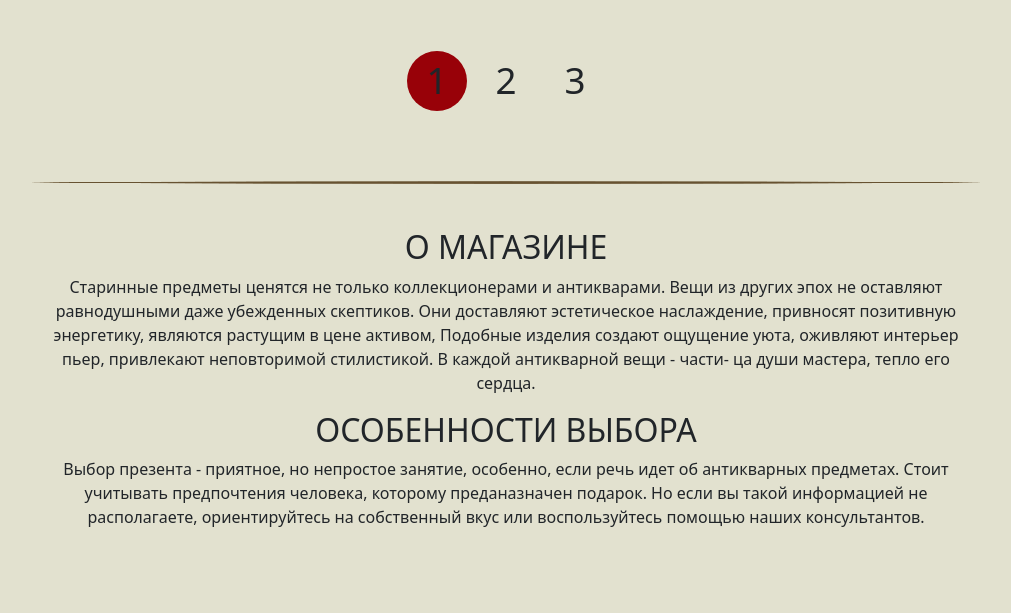
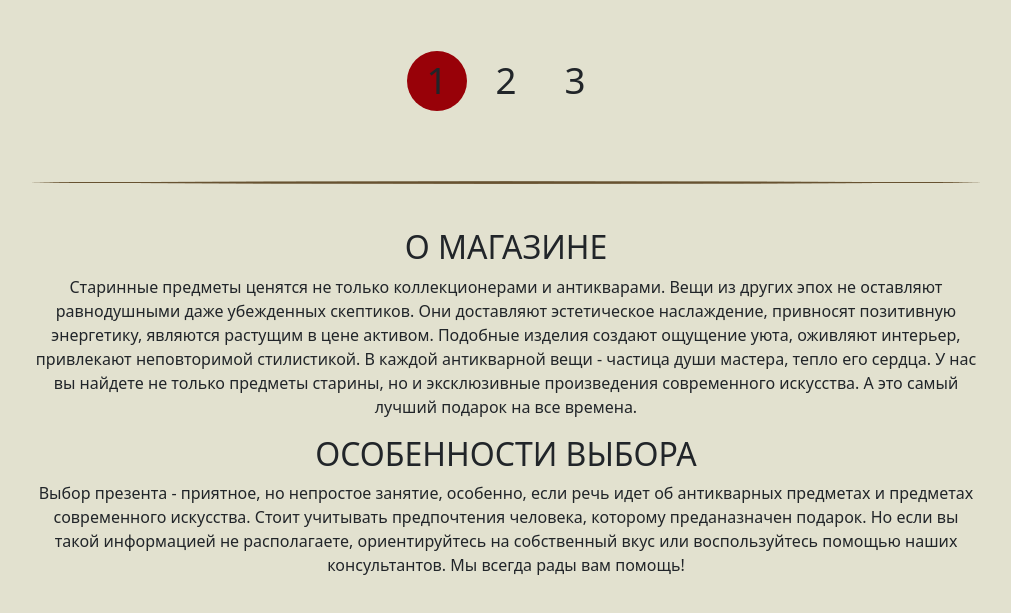
Before and after one commit to cronv/landing-pages, a plain HTML site: page index.html in a window 1280 px wide. Shown: the part 1418-2031 px from the top of the page, without its empty margins (134-1145 px from the left). Before the commit the page ends 1987 px from the top, so only its background shows below. Drawn offline with Linux system fonts and the light colour scheme.

Commit message:
Edit content

```diff
--- a/index.html
+++ b/index.html
@@ -193,17 +193,19 @@
             Старинные предметы ценятся не только коллекционерами и антикварами. Вещи из
             других эпох не оставляют равнодушными даже убежденных скептиков. Они доставляют
             эстетическое наслаждение, привносят позитивную энергетику, являются растущим в цене
-            активом, Подобные изделия создают ощущение уюта, оживляют интерьер
-            пьер, привлекают неповторимой стилистикой. В каждой антикварной вещи - части-
-            ца души мастера, тепло его сердца.
+            активом. Подобные изделия создают ощущение уюта, оживляют интерьер,
+            привлекают неповторимой стилистикой. В каждой антикварной вещи - частица души мастера,
+            тепло его сердца. У нас вы найдете не только предметы старины, но и эксклюзивные
+            произведения современного искусства. А это самый лучший подарок на все времена.
         </p>
 
         <h2>ОСОБЕННОСТИ ВЫБОРА</h2>
         <p>
             Выбор презента - приятное, но непростое занятие, особенно, если речь идет об
-            антикварных предметах. Стоит учитывать предпочтения человека, которому
+            антикварных предметах и предметах современного искусства. Стоит учитывать предпочтения человека, которому
             преданазначен подарок. Но если вы такой информацией не располагаете, ориентируйтесь
             на собственный вкус или воспользуйтесь помощью наших консультантов.
+            Мы всегда рады вам помощь!
         </p>
     </div>
 </div>
```
